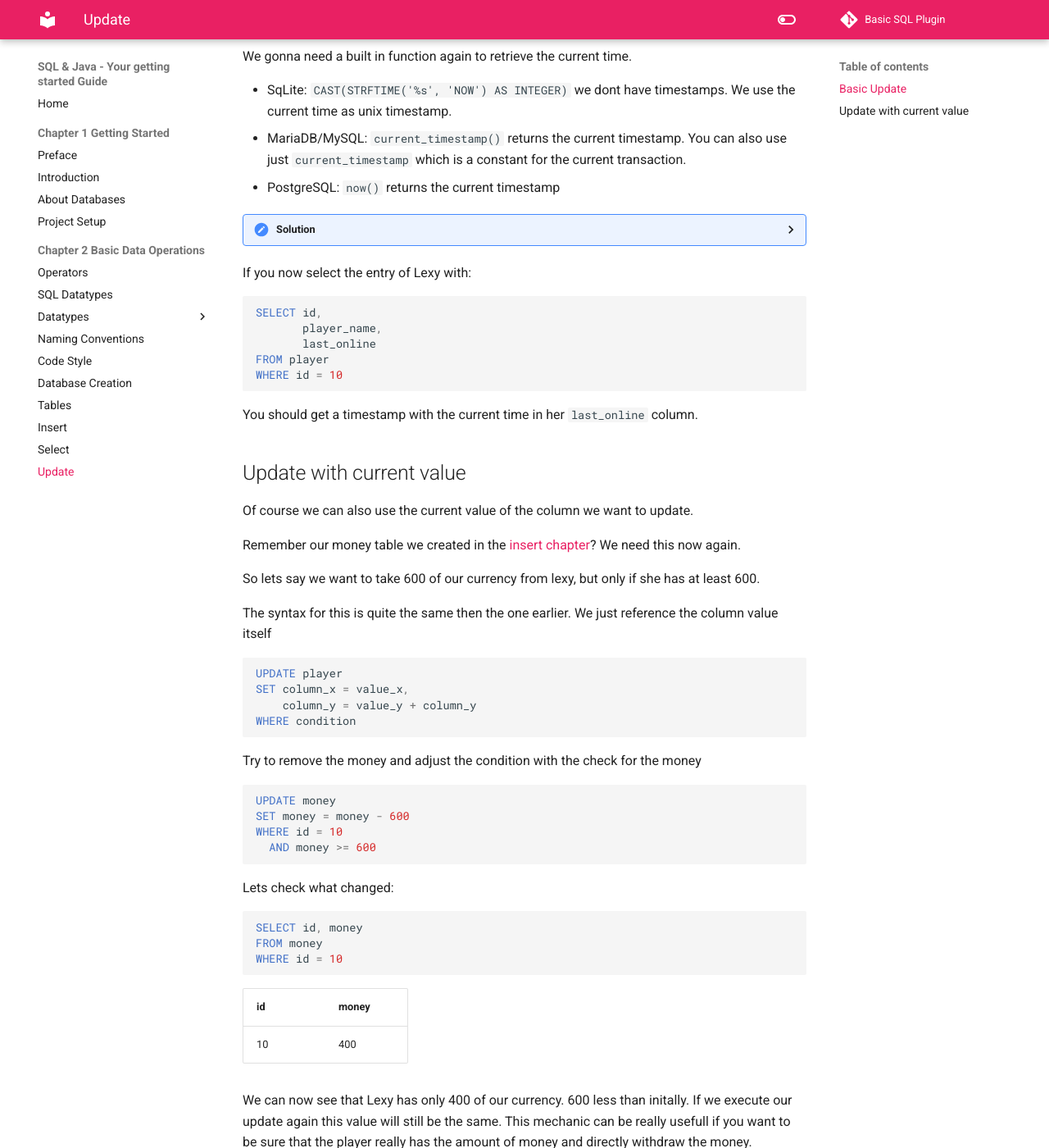
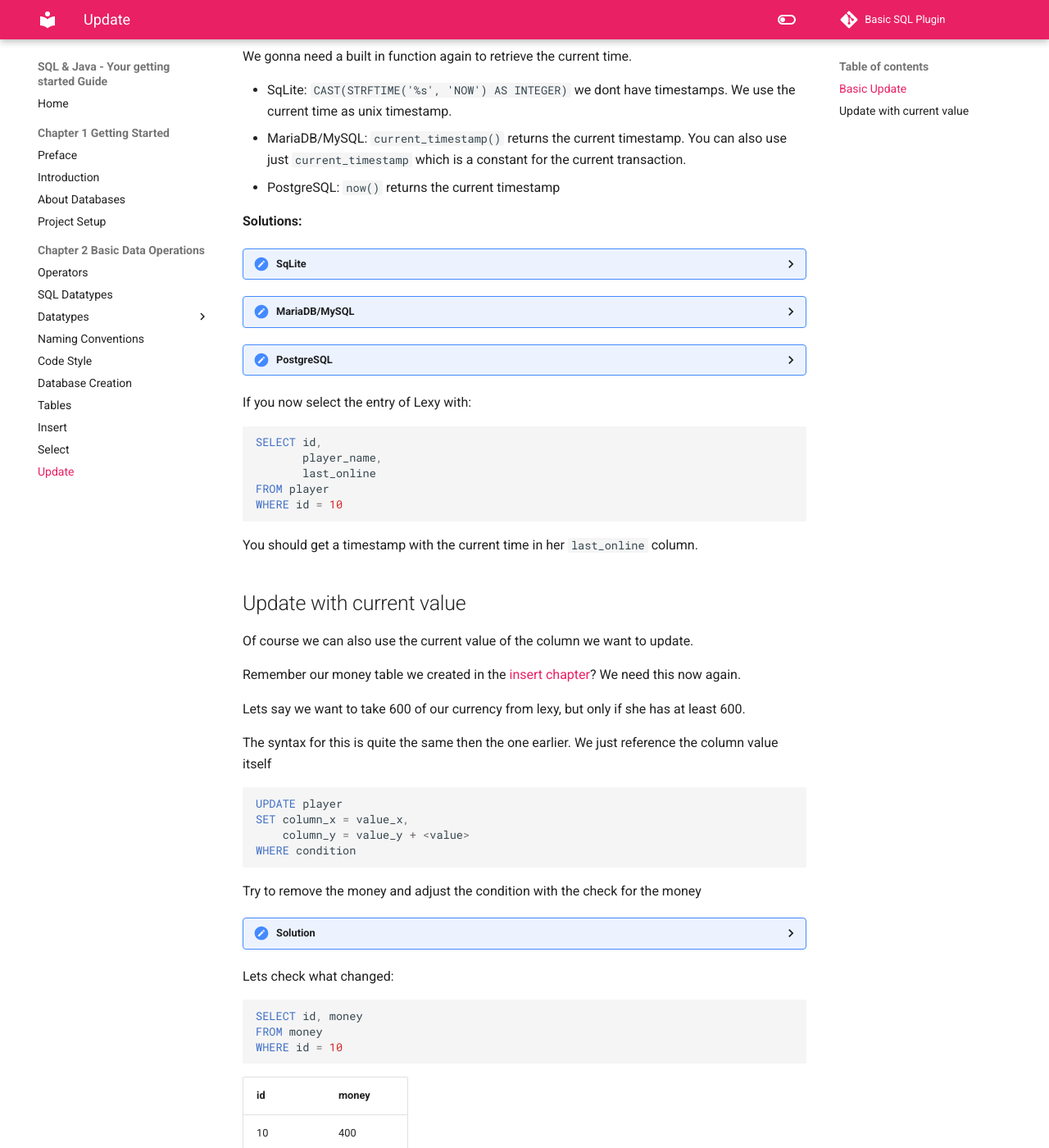
Before and after one commit to rainbowdashlabs/sql-java, an MkDocs documentation site: the page built from docs/02/update.md, in a window 1280 px wide and 1400 px high, scrolled down 1264 px. Shown: the whole window at 82% size. Built offline with MkDocs 1.6.1 and Material for MkDocs 9.7.7, drawn with Linux system fonts in a browser that asks for light colours; comment, search, counter and statistics services are not loaded.

Commit message:
Hide solutions

````diff
--- a/docs/02/update.md
+++ b/docs/02/update.md
@@ -46,10 +46,11 @@ We gonna need a built in function again to retrieve the current time.
   a constant for the current transaction.
 - PostgreSQL: `now()` returns the current timestamp
 
+**Solutions:**
+
 <details>
-<summary>Solution</summary>
+<summary>SqLite</summary>
 
-**SqLite**
 
 ```sql
 UPDATE player
@@ -57,7 +58,11 @@ SET last_online = CAST(strftime('%s', 'NOW') AS INTEGER)
 WHERE id = 10;
 ```
 
-**MariaDB/MySQL/PostgreSQL**
+</details>
+
+<details>
+<summary>MariaDB/MySQL</summary>
+****
 
 ```sql
 UPDATE player
@@ -65,7 +70,10 @@ SET last_online = CURRENT_TIMESTAMP
 WHERE id = 10;
 ```
 
-**PostgreSQL**
+</details>
+
+<details>
+<summary>PostgreSQL</summary>
 
 ```sql
 UPDATE player
@@ -94,18 +102,23 @@ Of course we can also use the current value of the column we want to update.
 Remember our money table we created in the [insert chapter](../02/insert.md#create-tables-with-content)? We need this
 now again.
 
-So lets say we want to take 600 of our currency from lexy, but only if she has at least 600.
+Lets say we want to take 600 of our currency from lexy, but only if she has at least 600.
 
 The syntax for this is quite the same then the one earlier. We just reference the column value itself
 
 ```sql
 UPDATE player
 SET column_x = value_x,
-    column_y = value_y + column_y
+    column_y = value_y + <value>
 WHERE condition
 ```
 
 Try to remove the money and adjust the condition with the check for the money
+
+
+
+<details>
+<summary>Solution</summary>
 
 ```sql
 UPDATE money
@@ -113,6 +126,9 @@ SET money = money - 600
 WHERE id = 10
   AND money >= 600
 ```
+
+</details>
+
 
 Lets check what changed:
 
````
